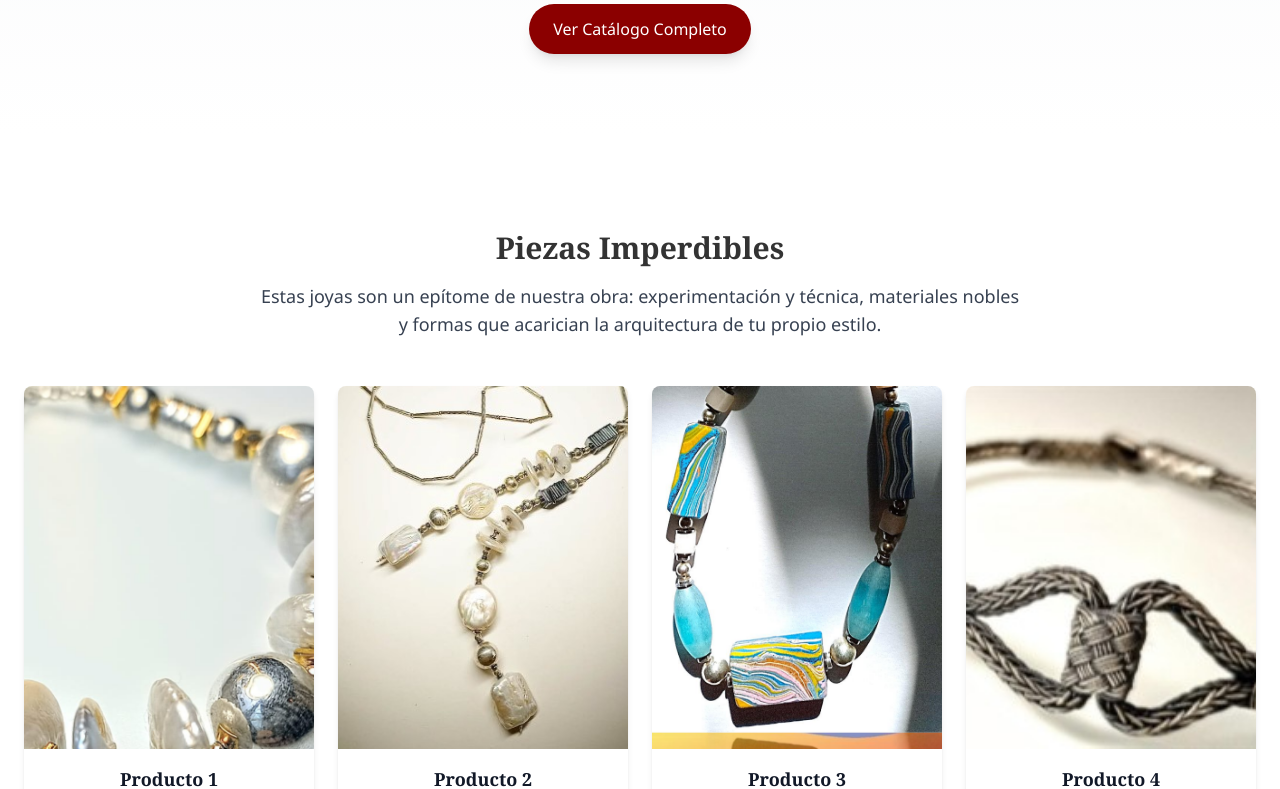
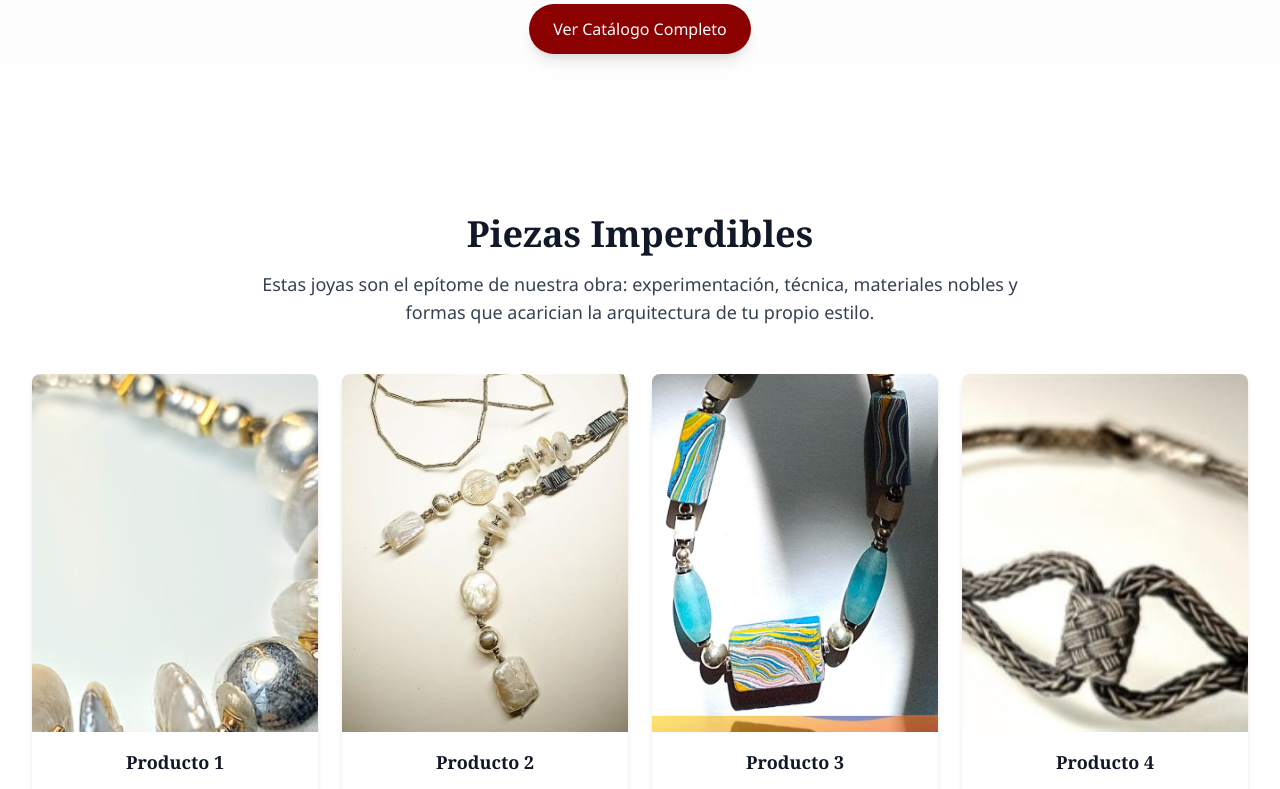
Before and after one commit to aaguilard73/PagwebGiDo-v4, a React (Vite) app: page / in a window 1280 px wide. Shown: the part 2500-3289 px from the top of the page. Built offline with nearby package versions, Linux system fonts and the light colour scheme.

Commit message:
Update FeaturedProducts.tsx

```diff
--- a/src/components/FeaturedProducts.tsx
+++ b/src/components/FeaturedProducts.tsx
@@ -1,5 +1,3 @@
-// src/components/FeaturedProducts.tsx
-
 import React, { useRef, useState } from 'react';
 import { useInView } from 'react-intersection-observer';
 import { motion, useScroll, useTransform } from 'framer-motion';
@@ -21,34 +19,39 @@ const FeaturedProducts: React.FC = () => {
   const y = useTransform(scrollYProgress, [0, 1], ['0%', '50%']);
   const opacity = useTransform(scrollYProgress, [0, 0.8], [1, 0]);
 
-  const [visibleProducts] = useState(products.slice(0, 8)); // Mostrar los 8 productos inicialmente
+  const [visibleProducts] = useState(products.slice(0, 8)); // Mostrar los primeros 8 productos
 
   return (
-    <section id="destacados" ref={ref} className="relative section-padding bg-white overflow-hidden">
-
-      {/* Fondo dinámico con y y opacity */}
+    <section
+      id="destacados"
+      ref={ref}
+      className="relative py-20 px-4 sm:px-6 lg:px-8 bg-white overflow-hidden"
+    >
+      {/* Fondo animado */}
       <motion.div
         className="absolute inset-0 z-0 bg-white"
         style={{ y, opacity }}
       />
 
       {/* Contenido */}
-      <div ref={sectionRef} className="container relative z-10">
+      <div ref={sectionRef} className="relative z-10 max-w-7xl mx-auto">
         <motion.div
           initial={{ opacity: 0, y: 20 }}
-          animate={sectionInView ? { opacity: 1, y: 0 } : { opacity: 0, y: 20 }}
+          animate={sectionInView ? { opacity: 1, y: 0 } : {}}
           transition={{ duration: 0.6 }}
           className="text-center mb-12"
         >
-          <h2 className="text-3xl font-semibold">Piezas Imperdibles</h2>
-          <p className="text-lg max-w-3xl mx-auto text-gray-700">
-            Estas joyas son un epítome de nuestra obra: experimentación y técnica, materiales nobles y formas que acarician la arquitectura de tu propio estilo.
+          <h2 className="text-3xl sm:text-4xl font-semibold text-gray-900 mb-4">
+            Piezas Imperdibles
+          </h2>
+          <p className="text-base sm:text-lg max-w-3xl mx-auto text-gray-700">
+            Estas joyas son el epítome de nuestra obra: experimentación, técnica, materiales nobles y formas que acarician la arquitectura de tu propio estilo.
           </p>
         </motion.div>
 
         <motion.div
           initial="hidden"
-          animate={sectionInView ? "visible" : "hidden"}
+          animate={sectionInView ? 'visible' : 'hidden'}
           variants={{
             hidden: { opacity: 0 },
             visible: {
```
